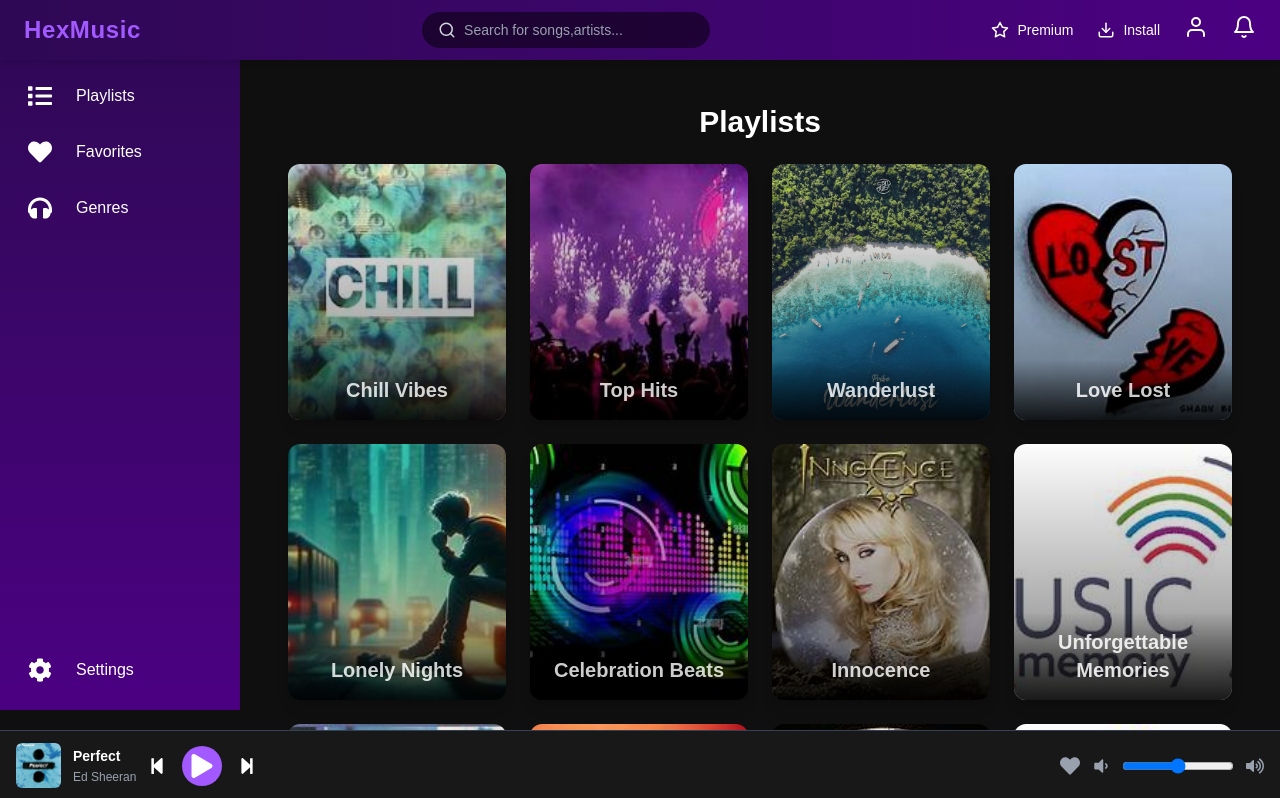
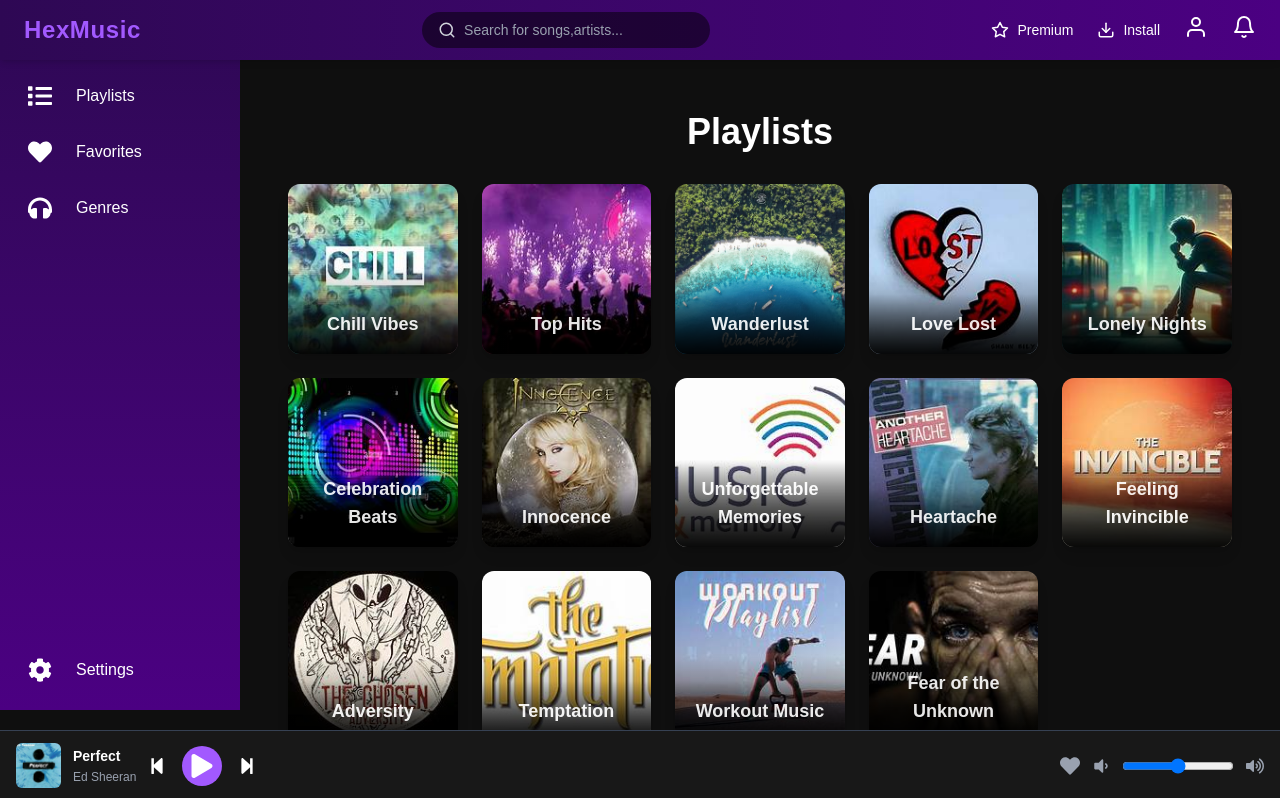
Before and after one commit to sushmasri1906/HexMusic, a Next.js app: page /playlist in a window 1280 px wide. Shown: the top 798 px of the page. Built offline with nearby package versions, Linux system fonts and the light colour scheme.

Commit message:
playlists updated

```diff
--- a/src/components/Sidebar/Playlists.tsx
+++ b/src/components/Sidebar/Playlists.tsx
@@ -48,28 +48,28 @@ export default function Playlists() {
 	];
 
 	return (
-		<div className="px-6 py-4">
-			<h2 className="text-3xl font-bold text-white mb-6 text-center">
+		<div className="px-6 py-6">
+			<h2 className="text-4xl font-bold text-white mb-8 text-center">
 				Playlists
 			</h2>
-			<div className="grid grid-cols-1 sm:grid-cols-2 md:grid-cols-3 lg:grid-cols-4 gap-6">
+			<div className="grid grid-cols-2 sm:grid-cols-3 md:grid-cols-4 xl:grid-cols-5 gap-6">
 				{playlists.map((playlist) => (
 					<div
 						key={playlist.id}
-						className={`relative group rounded-xl overflow-hidden shadow-lg cursor-pointer transform transition-all duration-300 hover:scale-105 ${getEmotionClass(
-							playlist.emotion
-						)}`}>
-						<div className="relative w-full h-64">
+						className="relative group rounded-xl overflow-hidden shadow-lg cursor-pointer transform transition-all duration-300 hover:scale-105 hover:shadow-2xl">
+						<div className="relative w-full aspect-square">
 							<Image
 								src={playlist.imageUrl as StaticImageData}
 								alt={playlist.title}
-								className="object-cover object-center w-full h-full transition-all duration-300 group-hover:opacity-80"
-								layout="fill" // Ensures the image fills the container properly
+								fill
+								sizes="(max-width: 640px) 100vw, (max-width: 1024px) 50vw, 25vw"
+								className="object-cover object-center w-full h-full transition-all duration-300 group-hover:opacity-90"
 							/>
-							<div className="absolute top-0 left-0 right-0 bottom-0 bg-gradient-to-t from-black to-transparent opacity-50 group-hover:opacity-0 transition-opacity duration-300"></div>
+							<div className="absolute top-0 left-0 right-0 bottom-0 bg-gradient-to-t from-black via-transparent opacity-60 group-hover:opacity-40 transition-opacity duration-300"></div>
 						</div>
-						<div className="absolute bottom-0 left-0 right-0 p-4 bg-gradient-to-t from-black to-transparent opacity-80 group-hover:opacity-100 transition-opacity duration-300">
-							<h3 className="text-xl font-semibold text-white text-center">
+
+						<div className="absolute bottom-0 left-0 right-0 p-4 bg-gradient-to-t from-black to-transparent opacity-90 group-hover:opacity-100 transition-opacity duration-300">
+							<h3 className="text-lg font-semibold text-white text-center">
 								{playlist.title}
 							</h3>
 						</div>
```
